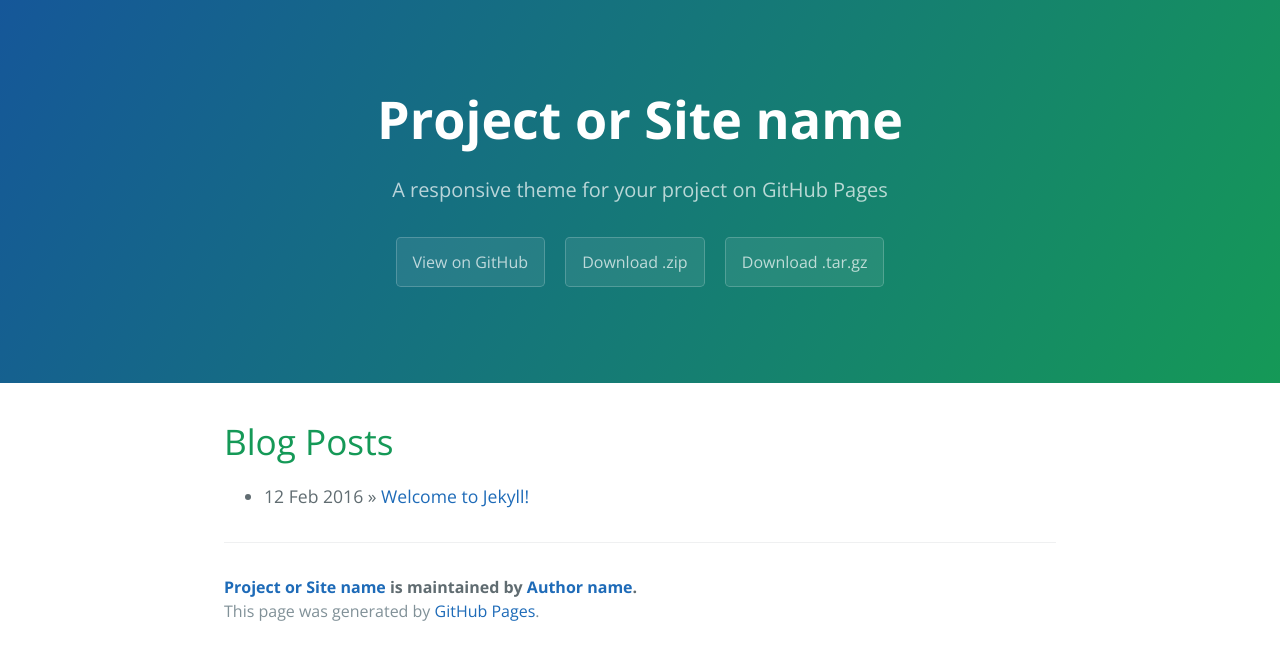
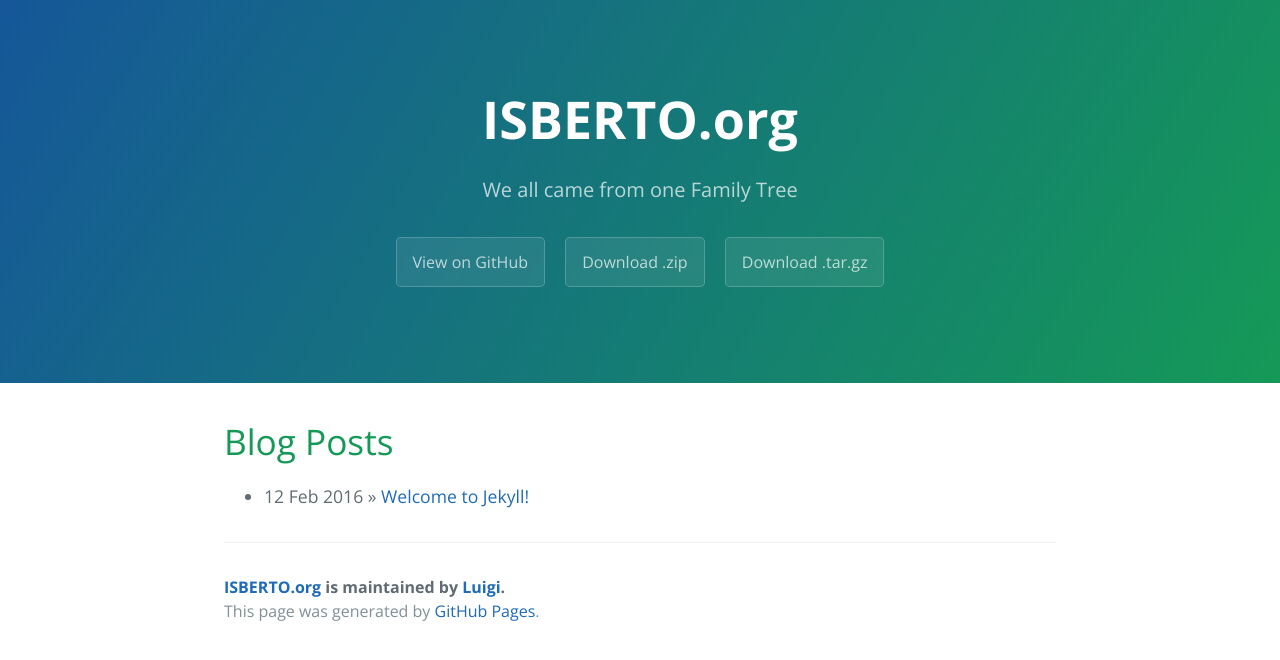
Before and after one commit to icebert04/ISBERTO, a Jekyll site: the page built from index.html, in a window 1280 px wide. Shown: the top 660 px of the page. Built offline with Jekyll 4.4.1, drawn with Linux system fonts in a browser that asks for light colours; nearby versions of some CDN libraries; library files that are not in the unit come from our copies; the list of posts is cut into pages by our own code.

Commit message:
Update _config.yml

```diff
--- a/_config.yml
+++ b/_config.yml
@@ -1,13 +1,13 @@
 # Setup
-title:        Project or Site name
-tagline:      A responsive theme for your project on GitHub Pages
+title:        ISBERTO.org
+tagline:      We all came from one Family Tree
 baseurl:      ""
 paginate:     1
 locale:       "en"
 
 # About/contact
 author:
-  name:       Author name
+  name:       Luigi
   url:        http://yourhomepage.com
 
 # Gems
```
